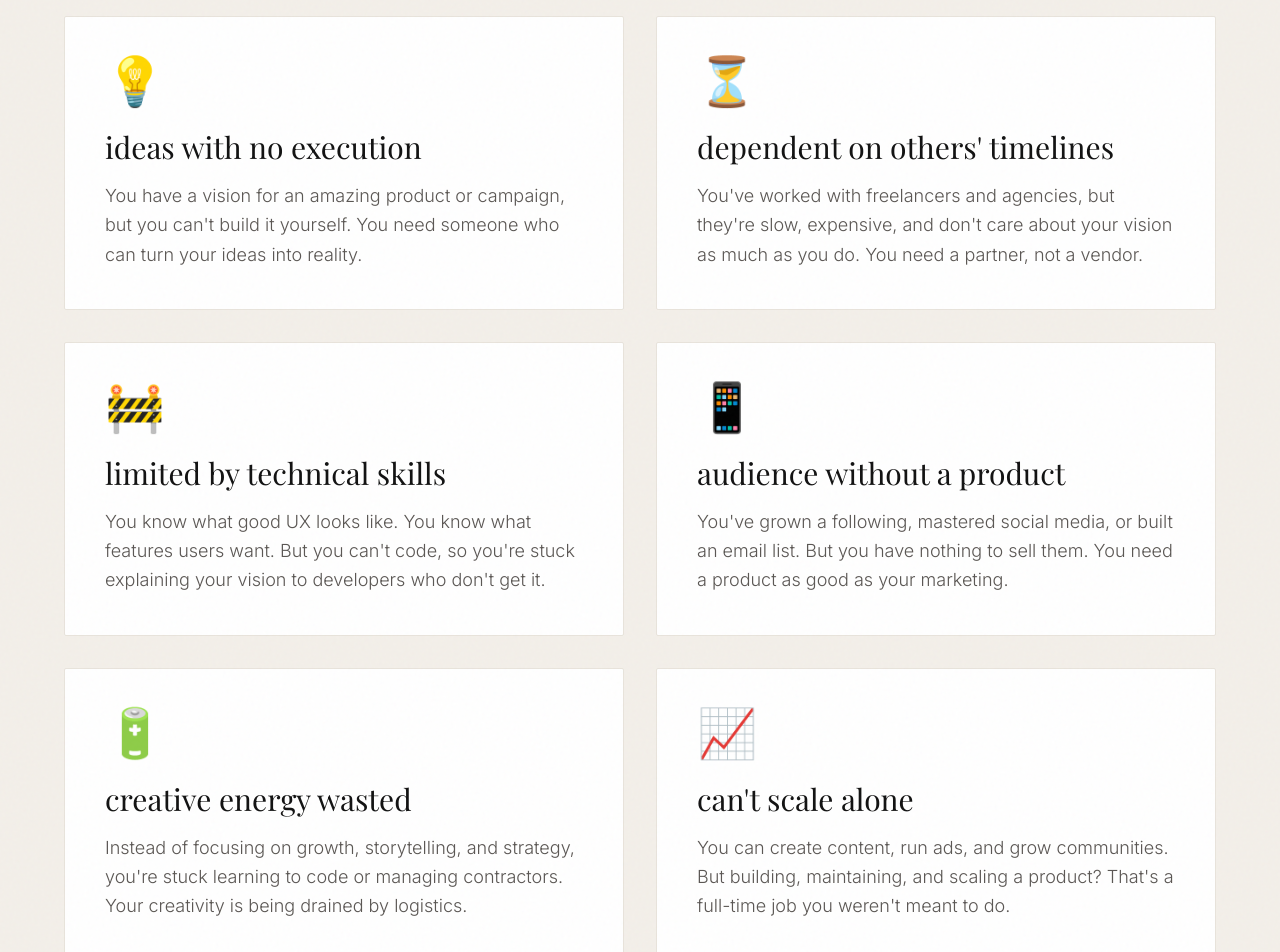
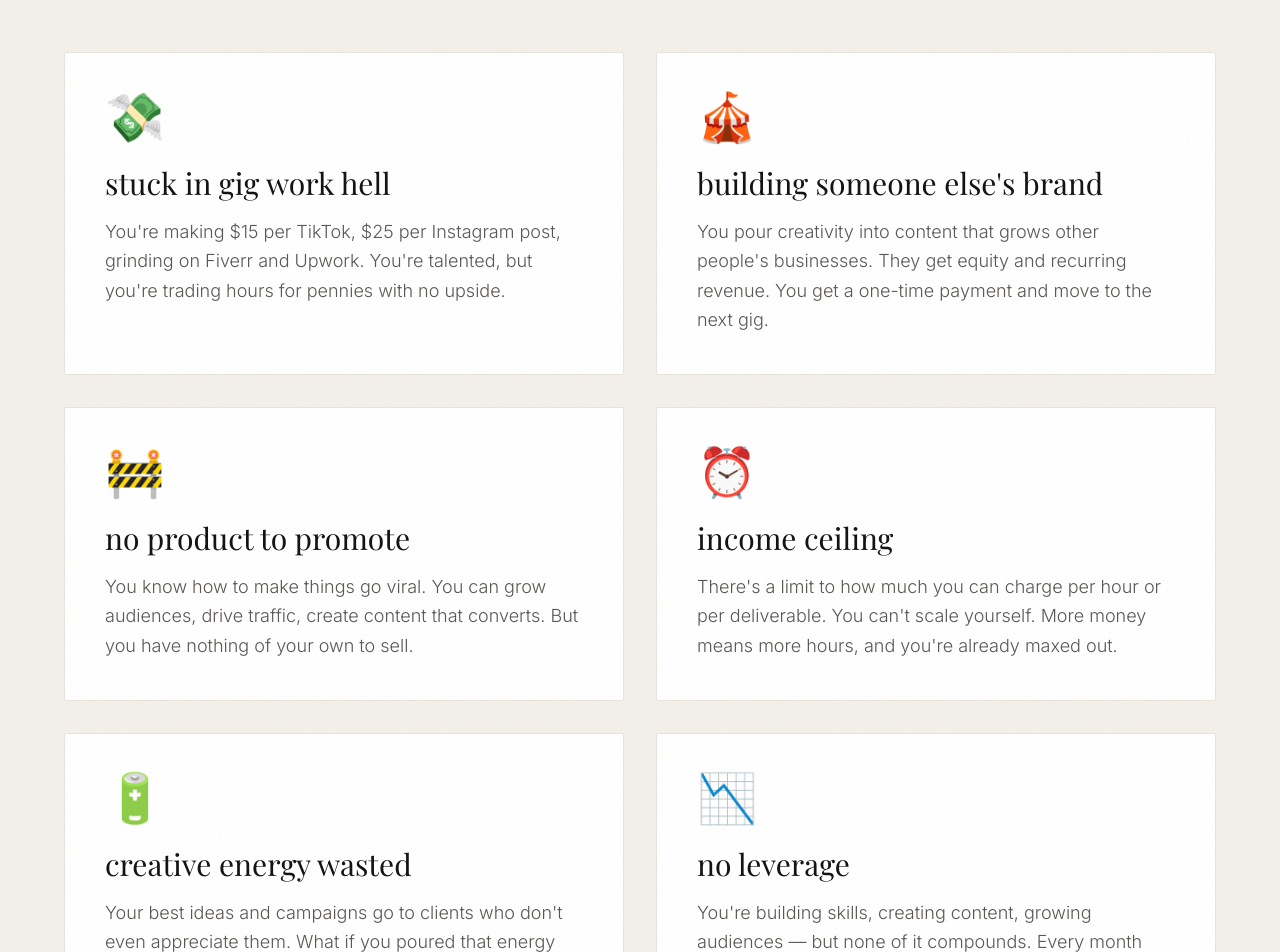
Before and after one commit to Sharozjavaid/Cofndrly, a React (Vite) app: page /creatives in a window 1280 px wide. Shown: the part 1280-2232 px from the top of the page. Built offline with nearby package versions, Linux system fonts and the light colour scheme; no server answers.

Commit message:
Update messaging: shelf projects for builders, equity over gig work for storytellers

```diff
--- a/src/pages/BuildersPage.tsx
+++ b/src/pages/BuildersPage.tsx
@@ -8,61 +8,61 @@ const BuildersPage = () => {
 
   const problems = [
     {
-      title: "shipping in silence",
-      description: "You've built multiple projects with great technical execution, but they never gain traction. Hours spent perfecting code, zero hours on telling anyone about it.",
-      emoji: "🤫"
+      title: "the project graveyard",
+      description: "You have 5, maybe 10 finished projects. They work. They're polished. But they're sitting on a shelf collecting dust because you have no time or energy to market them.",
+      emoji: "🪦"
     },
     {
-      title: "marketing feels like a chore",
-      description: "Writing copy, creating content, managing social media — these tasks drain your energy and take you away from what you love: building and iterating on your product.",
+      title: "building but not shipping",
+      description: "You spend months perfecting the code, but zero hours telling anyone about it. Launch day comes and... crickets. It's demoralizing.",
+      emoji: "📦"
+    },
+    {
+      title: "marketing feels impossible",
+      description: "You tried posting on Reddit, Twitter, Product Hunt. Maybe got a few upvotes. But you're not a marketer. You're a builder. It's just not your skill set.",
       emoji: "😮‍💨"
     },
     {
-      title: "no distribution strategy",
-      description: "You know how to build a product. But getting it in front of users? That's a completely different skill set you don't have time to master.",
+      title: "no users, no revenue",
+      description: "Your side projects have incredible potential but zero users and zero revenue. Meanwhile, inferior products with better marketing are thriving.",
       emoji: "📉"
     },
     {
-      title: "wearing too many hats",
-      description: "You're forced to be the developer, designer, marketer, salesperson, and customer support. You end up doing everything poorly instead of your one thing excellently.",
-      emoji: "🎩"
+      title: "wasted potential",
+      description: "You know your projects could make real money if someone just knew how to market them. But you're too busy building the next thing to go back and promote the old ones.",
+      emoji: "💸"
     },
     {
-      title: "launch anxiety",
-      description: "Every launch feels like shouting into the void. You post on Reddit, Twitter, and Product Hunt, but crickets. Meanwhile, inferior products with better marketing thrive.",
-      emoji: "😰"
-    },
-    {
-      title: "the graveyard of side projects",
-      description: "Your GitHub is filled with amazing projects that got 5 stars. Not because they're bad, but because nobody knows they exist.",
-      emoji: "🪦"
+      title: "working alone",
+      description: "Building solo is isolating. You have no one to bounce ideas off, no one to handle the parts you hate, and no one to share the wins (or losses) with.",
+      emoji: "🏝️"
     }
   ]
 
   const benefits = [
     {
-      title: "focus on what you do best",
-      description: "Stop context-switching between code and marketing. Let someone who lives and breathes growth handle distribution while you perfect the product."
+      title: "monetize your shelf projects",
+      description: "Stop letting finished projects rot. Hand them to someone who can market them, split the revenue, and finally see your work generate income."
     },
     {
-      title: "complementary skill sets",
-      description: "A marketer thinks in stories, audiences, and virality. You think in systems, logic, and scalability. Together, you're unstoppable."
+      title: "focus on what you love",
+      description: "You build. They market. No more forcing yourself to create TikToks or write cold emails. Just code and ship."
     },
     {
-      title: "faster validation cycles",
-      description: "Build, ship, market, measure, iterate. With a marketing co-founder, you can validate ideas 10x faster because someone's already building the audience while you build the product."
+      title: "equity over hourly rates",
+      description: "Stop trading time for money. Build something once, split the ownership, and earn recurring revenue as it grows."
     },
     {
-      title: "network effects",
-      description: "Marketers have connections with influencers, media, and communities you've never heard of. Tap into networks you'd never reach alone."
+      title: "real partnerships",
+      description: "This isn't outsourcing to Upwork. A marketing co-founder is invested in success because their equity depends on it. You're in it together."
     },
     {
-      title: "sustainable growth",
-      description: "Stop relying on one-time Product Hunt launches. A marketing co-founder builds systems for continuous user acquisition and retention."
+      title: "faster growth cycles",
+      description: "While you iterate on the product, they're building an audience, testing channels, and driving users. Growth happens in parallel, not sequentially."
     },
     {
-      title: "shared emotional burden",
-      description: "Building alone is isolating. Having a co-founder means someone celebrates wins with you and helps shoulder the failures."
+      title: "shared burden",
+      description: "Building alone is exhausting. Having a partner means someone celebrates wins with you and helps shoulder the failures. You're not in it alone anymore."
     }
   ]
 
@@ -113,12 +113,12 @@ const BuildersPage = () => {
             For builders
           </p>
           <h1 className="font-serif text-6xl md:text-7xl lg:text-8xl leading-[0.95] text-charcoal">
-            you can build<br />
-            anything.<br />
-            <span className="italic text-rust">but can you sell it?</span>
+            your projects<br />
+            are collecting dust.<br />
+            <span className="italic text-rust">give them life.</span>
           </h1>
           <p className="text-2xl md:text-3xl text-warm-gray-700 leading-relaxed font-light max-w-3xl mx-auto">
-            great products don't sell themselves. you need someone who knows how to make noise.
+            you've built it. now find someone who can sell it. split the equity. finally make money from your work.
           </p>
         </motion.div>
       </section>
@@ -183,13 +183,13 @@ const BuildersPage = () => {
 
             <div className="space-y-8 text-3xl md:text-4xl lg:text-5xl font-serif leading-relaxed text-charcoal">
               <p className="opacity-90">
-                you don't need to become a marketer.
+                your shelf projects could be making money.
               </p>
               <p className="opacity-90">
-                you need to <span className="italic text-rust">find one</span>.
+                you just need someone who can <span className="italic text-rust">market them</span>.
               </p>
               <p className="text-2xl md:text-3xl text-warm-gray-600 font-sans font-light mt-12 max-w-2xl mx-auto">
-                someone who can tell your story while you write the code.
+                hand over your finished project. split the equity. let them handle growth while you keep building.
               </p>
             </div>
           </motion.div>
@@ -305,10 +305,10 @@ const BuildersPage = () => {
             transition={{ duration: 0.8 }}
           >
             <h2 className="font-serif text-6xl md:text-7xl text-charcoal mb-8 leading-tight lowercase">
-              stop building<br />in silence
+              stop letting<br />projects collect dust
             </h2>
             <p className="text-xl md:text-2xl text-warm-gray-700 font-light mb-12">
-              find a marketer who can amplify your work
+              find a marketer who can turn your shelf project into revenue
             </p>
             <button
               onClick={() => navigate('/signup')}
--- a/src/pages/CreativesPage.tsx
+++ b/src/pages/CreativesPage.tsx
@@ -8,61 +8,61 @@ const CreativesPage = () => {
 
   const problems = [
     {
-      title: "ideas with no execution",
-      description: "You have a vision for an amazing product or campaign, but you can't build it yourself. You need someone who can turn your ideas into reality.",
-      emoji: "💡"
+      title: "stuck in gig work hell",
+      description: "You're making $15 per TikTok, $25 per Instagram post, grinding on Fiverr and Upwork. You're talented, but you're trading hours for pennies with no upside.",
+      emoji: "💸"
     },
     {
-      title: "dependent on others' timelines",
-      description: "You've worked with freelancers and agencies, but they're slow, expensive, and don't care about your vision as much as you do. You need a partner, not a vendor.",
-      emoji: "⏳"
+      title: "building someone else's brand",
+      description: "You pour creativity into content that grows other people's businesses. They get equity and recurring revenue. You get a one-time payment and move to the next gig.",
+      emoji: "🎪"
     },
     {
-      title: "limited by technical skills",
-      description: "You know what good UX looks like. You know what features users want. But you can't code, so you're stuck explaining your vision to developers who don't get it.",
+      title: "no product to promote",
+      description: "You know how to make things go viral. You can grow audiences, drive traffic, create content that converts. But you have nothing of your own to sell.",
       emoji: "🚧"
     },
     {
-      title: "audience without a product",
-      description: "You've grown a following, mastered social media, or built an email list. But you have nothing to sell them. You need a product as good as your marketing.",
-      emoji: "📱"
+      title: "income ceiling",
+      description: "There's a limit to how much you can charge per hour or per deliverable. You can't scale yourself. More money means more hours, and you're already maxed out.",
+      emoji: "⏰"
     },
     {
       title: "creative energy wasted",
-      description: "Instead of focusing on growth, storytelling, and strategy, you're stuck learning to code or managing contractors. Your creativity is being drained by logistics.",
+      description: "Your best ideas and campaigns go to clients who don't even appreciate them. What if you poured that energy into something you actually owned?",
       emoji: "🔋"
     },
     {
-      title: "can't scale alone",
-      description: "You can create content, run ads, and grow communities. But building, maintaining, and scaling a product? That's a full-time job you weren't meant to do.",
-      emoji: "📈"
+      title: "no leverage",
+      description: "You're building skills, creating content, growing audiences — but none of it compounds. Every month you start from zero. You need equity, not invoices.",
+      emoji: "📉"
     }
   ]
 
   const benefits = [
     {
-      title: "bring your vision to life",
-      description: "Stop compromising on your ideas. A technical co-founder can build exactly what you envision, and iterate as fast as you can think of new features."
+      title: "equity over hourly rates",
+      description: "Stop selling your time for $15/video. Partner with a developer, take equity, and earn recurring revenue as the product grows."
     },
     {
-      title: "focus on what drives growth",
-      description: "You handle the storytelling, community building, and user acquisition. Let your co-founder worry about servers, bugs, and code."
+      title: "promote something you own",
+      description: "Your content, your strategy, your growth skills — finally directed toward something you have a stake in. Every view, every conversion benefits you directly."
     },
     {
-      title: "move at startup speed",
-      description: "No more waiting weeks for a contractor to finish a feature. With a technical co-founder, you can ship updates daily and respond to user feedback instantly."
+      title: "leverage existing products",
+      description: "Developers have finished projects sitting idle. You don't need to start from scratch. Take a working product and make it successful."
     },
     {
       title: "true partnership",
-      description: "Unlike hiring developers, a co-founder is invested in the success of the business. They care as much as you do because their equity depends on it."
+      description: "This isn't a client relationship. You're co-founders. Equal stake, equal say, shared upside. You're building wealth together, not trading time for money."
     },
     {
-      title: "monetize your audience",
-      description: "You've built the audience. Now build something to sell them. A technical co-founder can help you turn followers into customers."
+      title: "focus on what you're great at",
+      description: "No more learning Python or figuring out APIs. You handle marketing, growth, and storytelling. They handle the tech. Division of labor at its finest."
     },
     {
-      title: "learn and grow together",
-      description: "You'll pick up technical knowledge, they'll learn marketing. Together, you become a more well-rounded founding team that can tackle anything."
+      title: "compounding growth",
+      description: "Your marketing efforts compound. Every piece of content, every campaign, every user you bring in builds long-term value in something you co-own."
     }
   ]
 
@@ -113,12 +113,12 @@ const CreativesPage = () => {
             For storytellers
           </p>
           <h1 className="font-serif text-6xl md:text-7xl lg:text-8xl leading-[0.95] text-charcoal">
-            you can market<br />
-            anything.<br />
-            <span className="italic text-rust">but can you build it?</span>
+            stop making<br />
+            $15 per video.<br />
+            <span className="italic text-rust">own something real.</span>
           </h1>
           <p className="text-2xl md:text-3xl text-warm-gray-700 leading-relaxed font-light max-w-3xl mx-auto">
-            great marketing needs a great product. you need someone who knows how to build.
+            find a developer with a finished product. become partners. promote something you own. make real money.
           </p>
         </motion.div>
       </section>
@@ -186,10 +186,10 @@ const CreativesPage = () => {
                 you don't need to learn to code.
               </p>
               <p className="opacity-90">
-                you need to <span className="italic text-rust">find a builder</span>.
+                you need to <span className="italic text-rust">partner with someone who already built something</span>.
               </p>
               <p className="text-2xl md:text-3xl text-warm-gray-600 font-sans font-light mt-12 max-w-2xl mx-auto">
-                someone who can build your vision while you grow the audience.
+                find a developer with a shelf project. become co-founders. market it. split the profits.
               </p>
             </div>
           </motion.div>
@@ -305,10 +305,10 @@ const CreativesPage = () => {
             transition={{ duration: 0.8 }}
           >
             <h2 className="font-serif text-6xl md:text-7xl text-charcoal mb-8 leading-tight lowercase">
-              turn your audience<br />into a business
+              stop creating<br />for pennies
             </h2>
             <p className="text-xl md:text-2xl text-warm-gray-700 font-light mb-12">
-              find a builder who can bring your vision to life
+              find a builder who can give you equity, not invoices
             </p>
             <button
               onClick={() => navigate('/signup')}
--- a/src/pages/LandingPage.tsx
+++ b/src/pages/LandingPage.tsx
@@ -71,15 +71,15 @@ const LandingPage = () => {
                 transition={{ duration: 0.8, ease: [0.22, 1, 0.36, 1] }}
               >
                 <p className="text-xs md:text-sm uppercase tracking-loose text-warm-gray-600 mb-8 font-sans">
-                  For the ones who build
+                  Turn shelf projects into real businesses
                 </p>
                 <h1 className="font-serif text-7xl md:text-8xl lg:text-9xl leading-[0.90] text-charcoal mb-10">
-                  where builders<br />
-                  meet<br />
-                  <span className="italic text-rust">storytellers</span>
+                  stop building<br />
+                  in silence.<br />
+                  <span className="italic text-rust">find your co-founder</span>
                 </h1>
                 <p className="text-2xl md:text-3xl text-warm-gray-700 leading-relaxed font-light max-w-lg">
-                  not another networking app — a place to start something.
+                  match with someone who complements your skills. split equity. build real wealth.
                 </p>
               </motion.div>
 
@@ -180,18 +180,21 @@ const LandingPage = () => {
             className="space-y-12"
           >
             <p className="text-sm uppercase tracking-loose text-warm-gray-600 font-sans" id="philosophy-heading">
-              The future is built in pairs
+              The philosophy
             </p>
 
             <div className="space-y-8 text-3xl md:text-4xl lg:text-5xl font-serif leading-relaxed text-charcoal">
               <p className="opacity-90">
-                you have built something great.
+                builders: your projects are collecting dust.
               </p>
               <p className="opacity-90">
-                now find someone who can <span className="italic text-rust">tell the world</span>.
+                storytellers: you're creating content for <span className="italic text-rust">$15/video</span>.
+              </p>
+              <p className="opacity-90 mt-8">
+                what if you both owned something <span className="italic text-rust">together</span>?
               </p>
               <p className="text-2xl md:text-3xl text-warm-gray-600 font-sans font-light mt-12 max-w-2xl">
-                for the ones who build in silence and the ones who make noise.
+                stop working alone. find a partner. split the equity. build real wealth.
               </p>
             </div>
           </motion.div>
@@ -219,12 +222,12 @@ const LandingPage = () => {
                   builders
                 </h3>
                 <p className="text-warm-gray-700 leading-relaxed font-light text-lg">
-                  you've built multiple projects that never see the light of day. not because they're not good — but because marketing and sales take time away from what you do best: building and iterating on the product.
+                  you have finished projects sitting on the shelf. apps, tools, products you spent months building. they work, but no one knows they exist. give them to someone who can market it. split the profits. finally see your work make money.
                 </p>
                 <div className="pt-4 space-y-2 text-base text-warm-gray-600 font-sans">
-                  <p className="lowercase">→ Mobile apps, SaaS, Web apps</p>
-                  <p className="lowercase">→ Hardware products</p>
-                  <p className="lowercase">→ AI apps, Developer Tools, Web3</p>
+                  <p className="lowercase">→ side projects with no users</p>
+                  <p className="lowercase">→ completed apps sitting idle</p>
+                  <p className="lowercase">→ tools you built but never marketed</p>
                 </div>
                 <div className="pt-6">
                   <span className="text-sm text-rust font-sans uppercase tracking-wider">
@@ -252,12 +255,12 @@ const LandingPage = () => {
                   storytellers
                 </h3>
                 <p className="text-warm-gray-700 leading-relaxed font-light text-lg">
-                  you're a growth hacker, content creator, or marketing strategist. you know how to make things go viral and reach people — but you need a builder to bring your vision to life.
+                  stop creating content for pennies. you can grow accounts, make things viral, and drive traffic. but you're making $15 per video for someone else's brand. find a developer with a real product. become partners. promote something you actually own. make real money.
                 </p>
                 <div className="pt-4 space-y-2 text-base text-warm-gray-600 font-sans">
-                  <p className="lowercase">→ growth hackers & marketers</p>
-                  <p className="lowercase">→ content creators & strategists</p>
-                  <p className="lowercase">→ brand storytellers</p>
+                  <p className="lowercase">→ tired of gig work & fiverr</p>
+                  <p className="lowercase">→ want equity, not hourly rates</p>
+                  <p className="lowercase">→ ready to own something real</p>
                 </div>
                 <div className="pt-6">
                   <span className="text-sm text-rust font-sans uppercase tracking-wider">
@@ -362,11 +365,11 @@ const LandingPage = () => {
         <div className="max-w-4xl mx-auto space-y-20">
           {[
             {
-              quote: "I built three apps that never saw the light of day. Not anymore.",
+              quote: "My side project had zero users for 8 months. Now it's making $3k/month.",
               role: "builder"
             },
             {
-              quote: "I have grown accounts to 500k. Now I am growing a product.",
+              quote: "I was making $15 per TikTok. Now I own 40% of a product doing $10k MRR.",
               role: "storyteller"
             }
           ].map((item, i) => (
```
